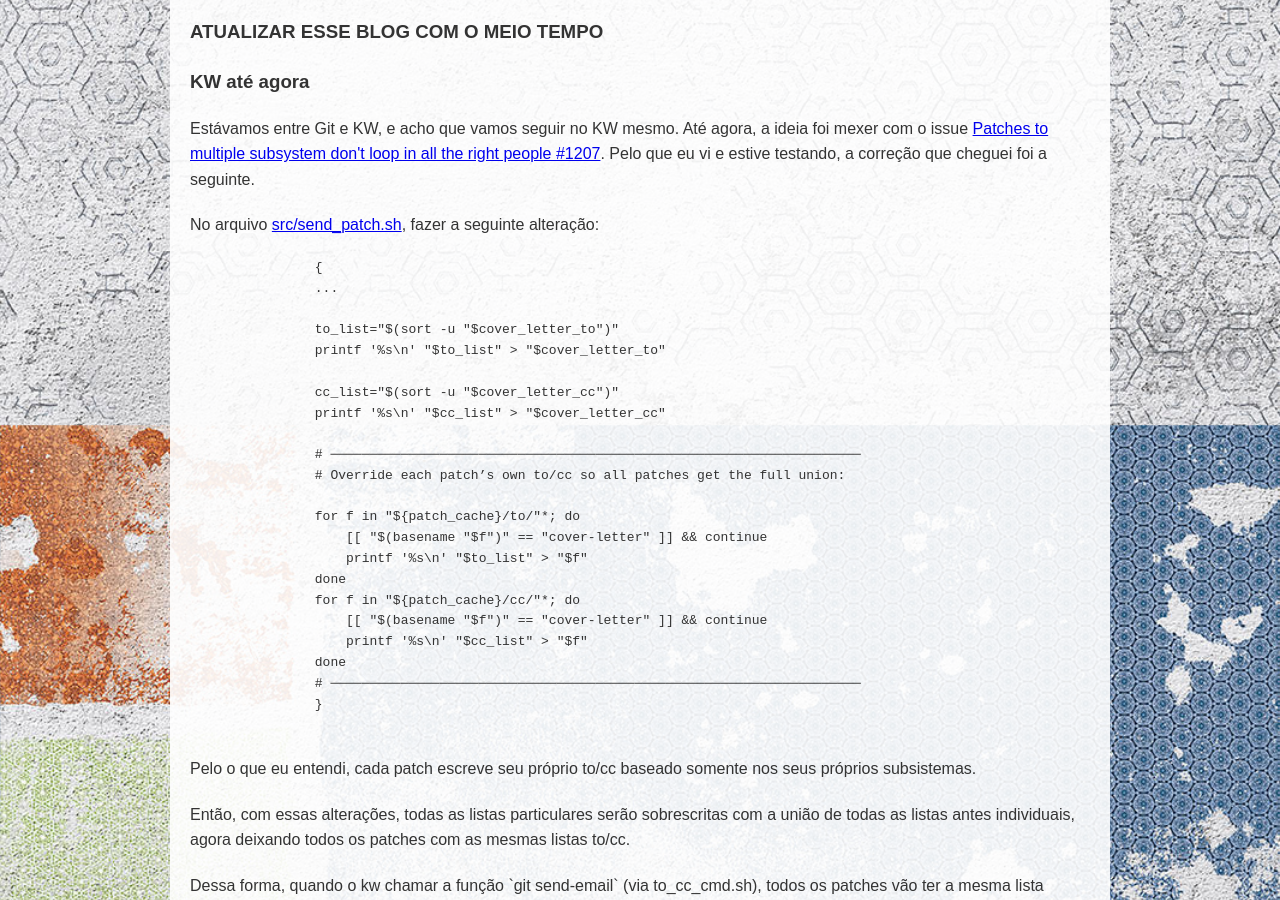
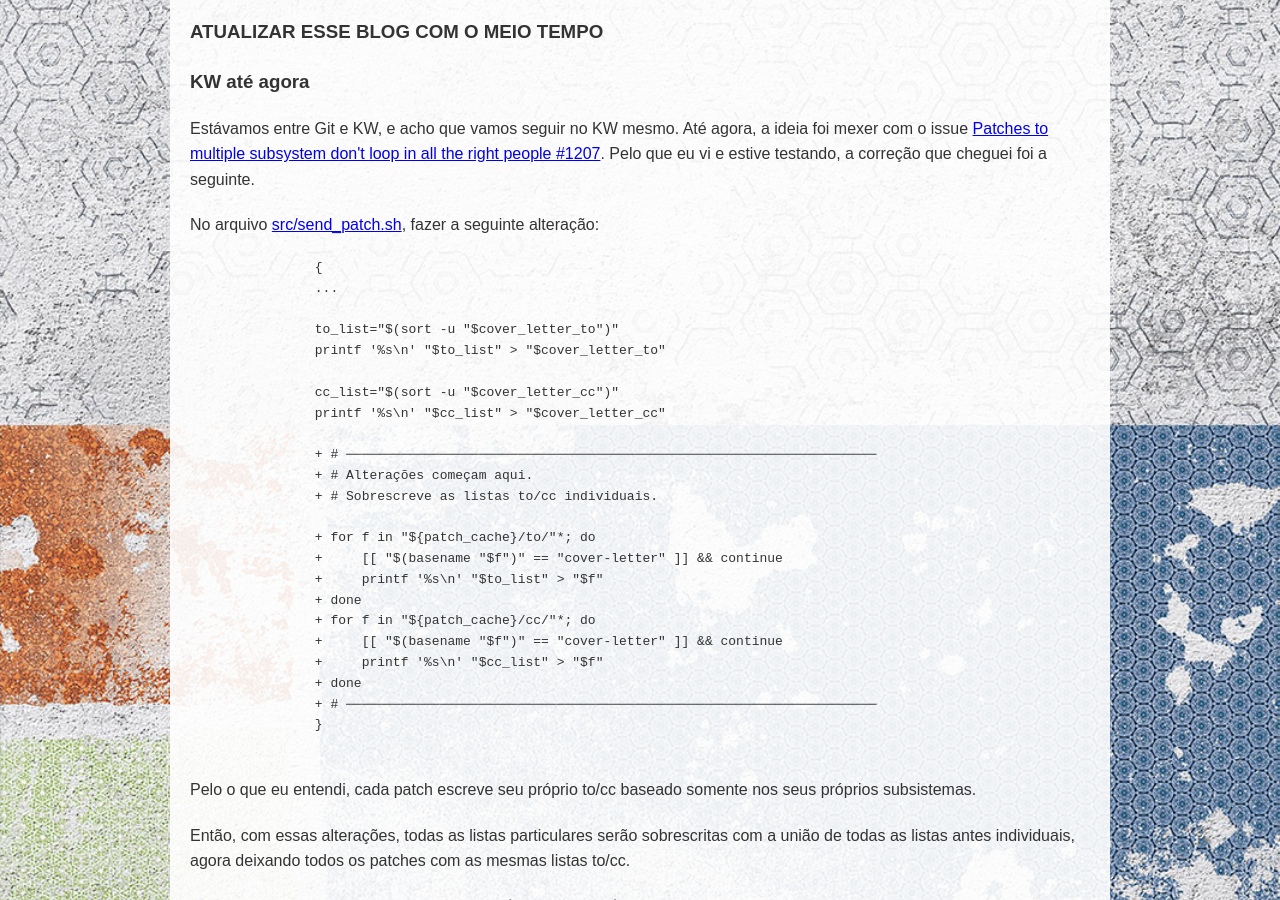
Before and after one commit to ncbor/ncbor.github.io, a Jekyll site: the page built from blog.html, in a window 1280 px wide and 900 px high, scrolled down 1765 px. Built offline with Jekyll 4.4.1, drawn with Linux system fonts in a browser that asks for light colours.

Commit message:
Update blog.html

```diff
--- a/blog.html
+++ b/blog.html
@@ -132,18 +132,19 @@ title: "Blog"
                 cc_list="$(sort -u "$cover_letter_cc")"
                 printf '%s\n' "$cc_list" > "$cover_letter_cc"
 
-                # ────────────────────────────────────────────────────────────────────
-                # Override each patch’s own to/cc so all patches get the full union:
+                + # ────────────────────────────────────────────────────────────────────
+                + # Alterações começam aqui.
+                + # Sobrescreve as listas to/cc individuais.
 
-                for f in "${patch_cache}/to/"*; do
-                    [[ "$(basename "$f")" == "cover-letter" ]] && continue
-                    printf '%s\n' "$to_list" > "$f"
-                done
-                for f in "${patch_cache}/cc/"*; do
-                    [[ "$(basename "$f")" == "cover-letter" ]] && continue
-                    printf '%s\n' "$cc_list" > "$f"
-                done
-                # ────────────────────────────────────────────────────────────────────
+                + for f in "${patch_cache}/to/"*; do
+                +     [[ "$(basename "$f")" == "cover-letter" ]] && continue
+                +     printf '%s\n' "$to_list" > "$f"
+                + done
+                + for f in "${patch_cache}/cc/"*; do
+                +     [[ "$(basename "$f")" == "cover-letter" ]] && continue
+                +     printf '%s\n' "$cc_list" > "$f"
+                + done
+                + # ────────────────────────────────────────────────────────────────────
                 }
             </pre>
        </p><p>     Pelo o que eu entendi, cada patch escreve seu próprio to/cc baseado somente nos seus próprios subsistemas.
```
